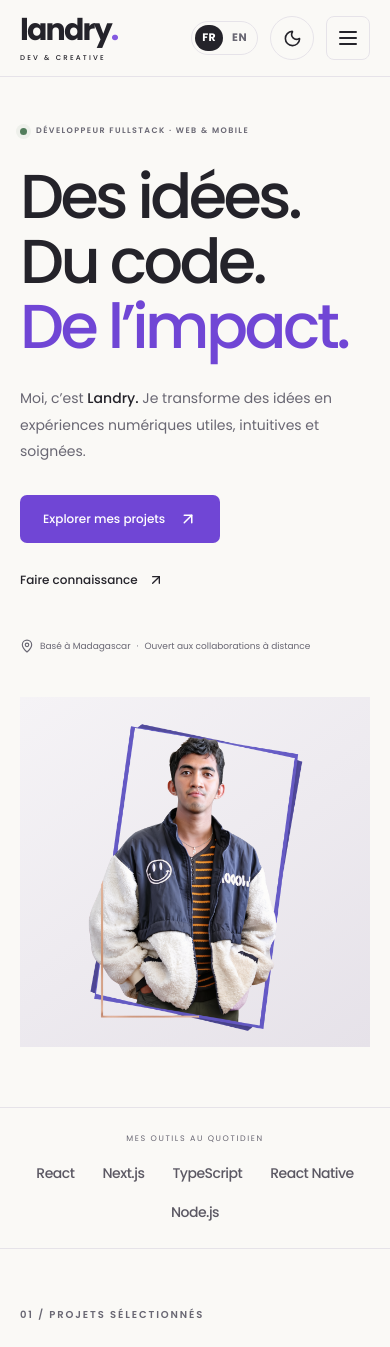
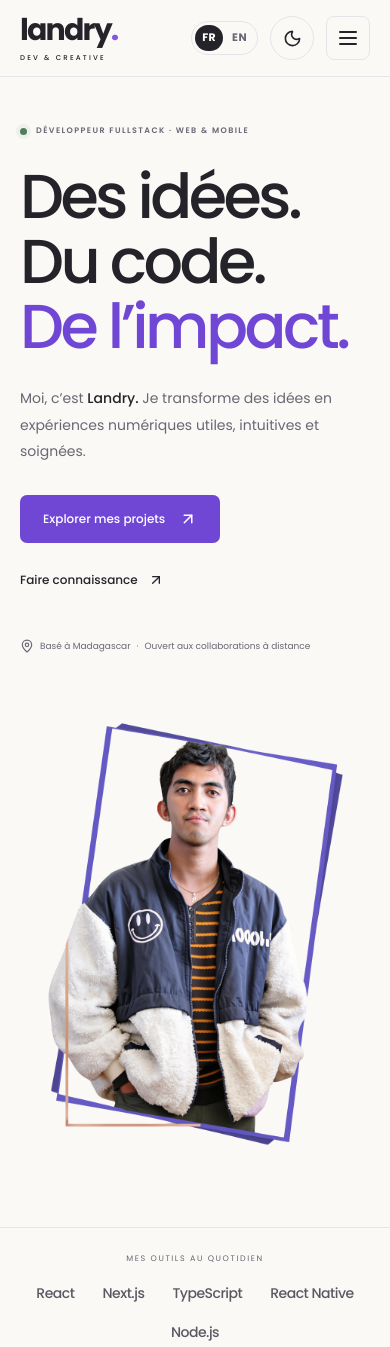
Before and after one commit to rakotoarisonlandry/portfolioV.02, a Next.js app: page / in a window 390 px wide. Shown: the top 1347 px of the page. Built offline with nearby package versions, Linux system fonts and the light colour scheme.

Commit message:
fix: update profile stage height and background for improved responsiveness; adjust padding in profile photo

```diff
--- a/src/app/globals.css
+++ b/src/app/globals.css
@@ -2192,13 +2192,14 @@ html.dark {
 }
 .profile-stage {
   position: relative;
-  height: 395px;
-  background: linear-gradient(145deg, #f5f3f6, #e6e2e9);
-}
+  height: clamp(440px, 46vw, 620px);
+  background: transparent;
+}
+
 .profile-photo {
   object-fit: contain;
   object-position: center;
-  padding: 12px 24px 0;
+  padding: 0;
 }
 .profile-caption {
   display: flex;
@@ -2299,7 +2300,7 @@ html.dark {
   color: #a7a2b4;
 }
 .dark .profile-stage {
-  background: linear-gradient(145deg, #292933, #212128);
+  background: transparent;
 }
 .dark .profile-caption {
   background: #1c1d23;
@@ -2366,7 +2367,7 @@ html.dark {
 }
 @media (max-width: 1050px) {
   .profile-stage {
-    height: 350px;
+    height: clamp(400px, 48vw, 500px);
   }
   .profile-card-header,
   .profile-caption {
@@ -2389,15 +2390,15 @@ html.dark {
     max-width: 430px;
   }
   .profile-stage {
-    height: 390px;
+    height: clamp(390px, 82vw, 540px);
   }
 }
 @media (max-width: 560px) {
   .profile-stage {
-    height: 350px;
+    height: min(125vw, 470px);
   }
   .profile-photo {
-    padding: 8px 14px 0;
+    padding: 0;
   }
   .profile-card-header > span:last-child {
     font-size: 7px;
```
